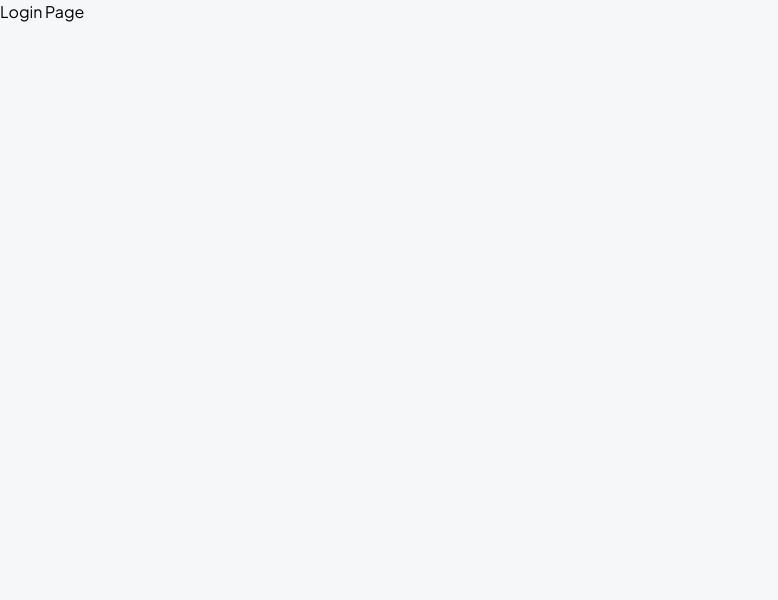
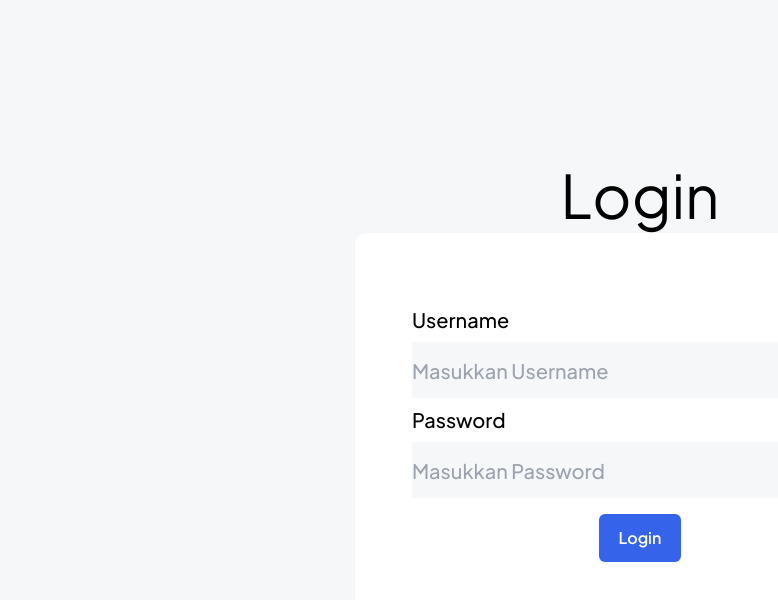
Before and after one commit to jearsevan101/PAW-Kelompok-11, a Next.js app in the folder frontend/: page /auth/login in a window 1280 px wide. Shown: the top 600 px of the page, without its empty margins (0-778 px from the left). Built offline with nearby package versions, Linux system fonts and the light colour scheme.

Commit message:
feat: add login page (unpolished)

```diff
--- a/frontend/pages/auth/login.js
+++ b/frontend/pages/auth/login.js
@@ -1,8 +1,42 @@
+import Button from "@/components/Button";
+import { useContext, useState } from "react";
+import { useRouter } from "next/router";
+
 export default function Login() {
   return (
-    <>
+    <div
+      className="flex flex-col justify-center items-center min-h-screen"
+      style={{ backgroundColor: "#F6F7F9" }}
+    >
       {/* Buat Riwayat Order */}
-      <h1>Login Page</h1>
-    </>
+      <h1 className="text-6xl mb-1">Login</h1>
+      <section className="mt-1 p-10 px-12 w-[571px] h-[402px] bg-white rounded-[12px] flex flex-col gap-4 justify-center items-center">
+        <form className="flex flex-col gap-2">
+          <label className="flex flex-col gap-2 w-[456px] font-medium text-xl">
+            Username
+            <input
+              className="w-[456px] h-[56px]"
+              style={{ backgroundColor: "#F6F7F9" }}
+              placeholder="Masukkan Username"
+            />
+          </label>
+          <label className="flex flex-col gap-2 w-[456px] font-medium text-xl">
+            Password
+            <input
+              type="password"
+              className="w-[456px] h-[56px]"
+              style={{ backgroundColor: "#F6F7F9" }}
+              placeholder="Masukkan Password"
+            />
+          </label>
+        </form>
+        <button
+          type="submit"
+          className="bg-c-primary font-semibold text-white px-5 py-3 rounded-md hover:opacity-90 focus:outline-none focus:ring"
+        >
+          Login
+        </button>
+      </section>
+    </div>
   );
 }
```
